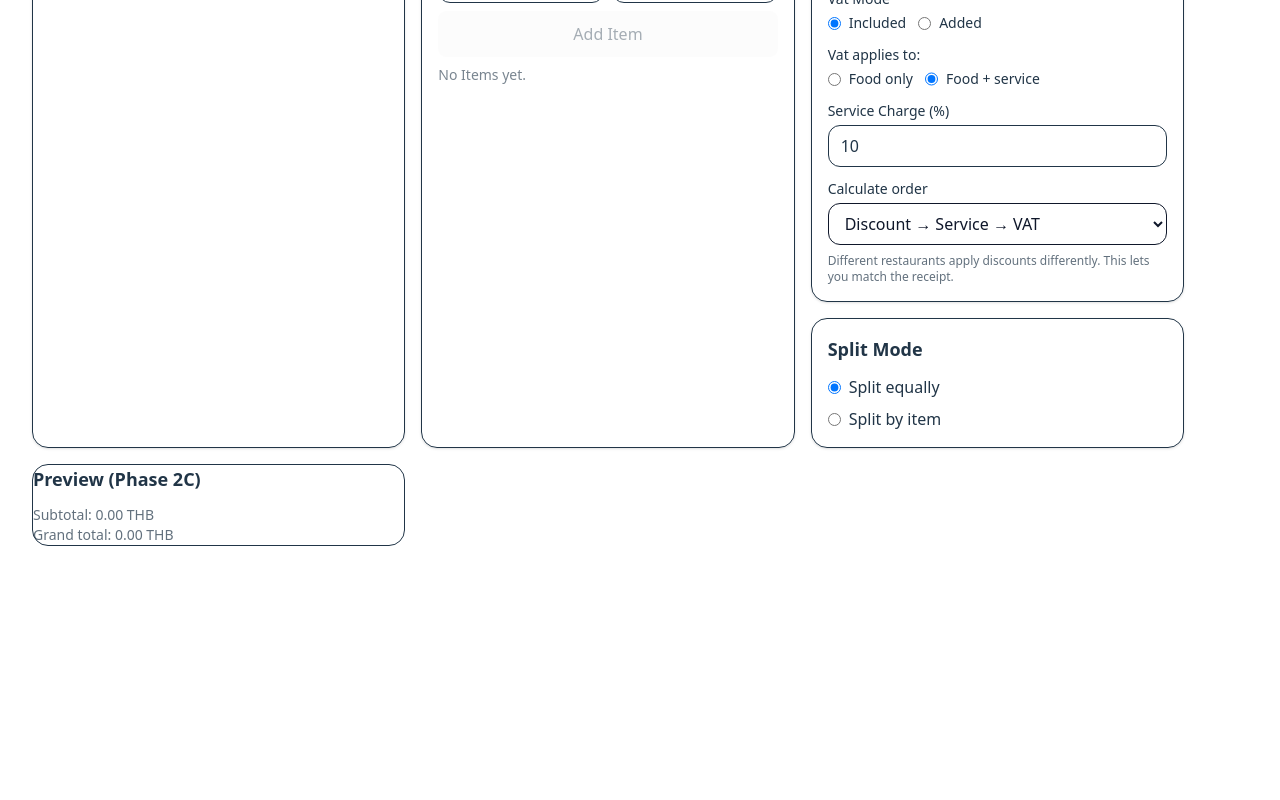
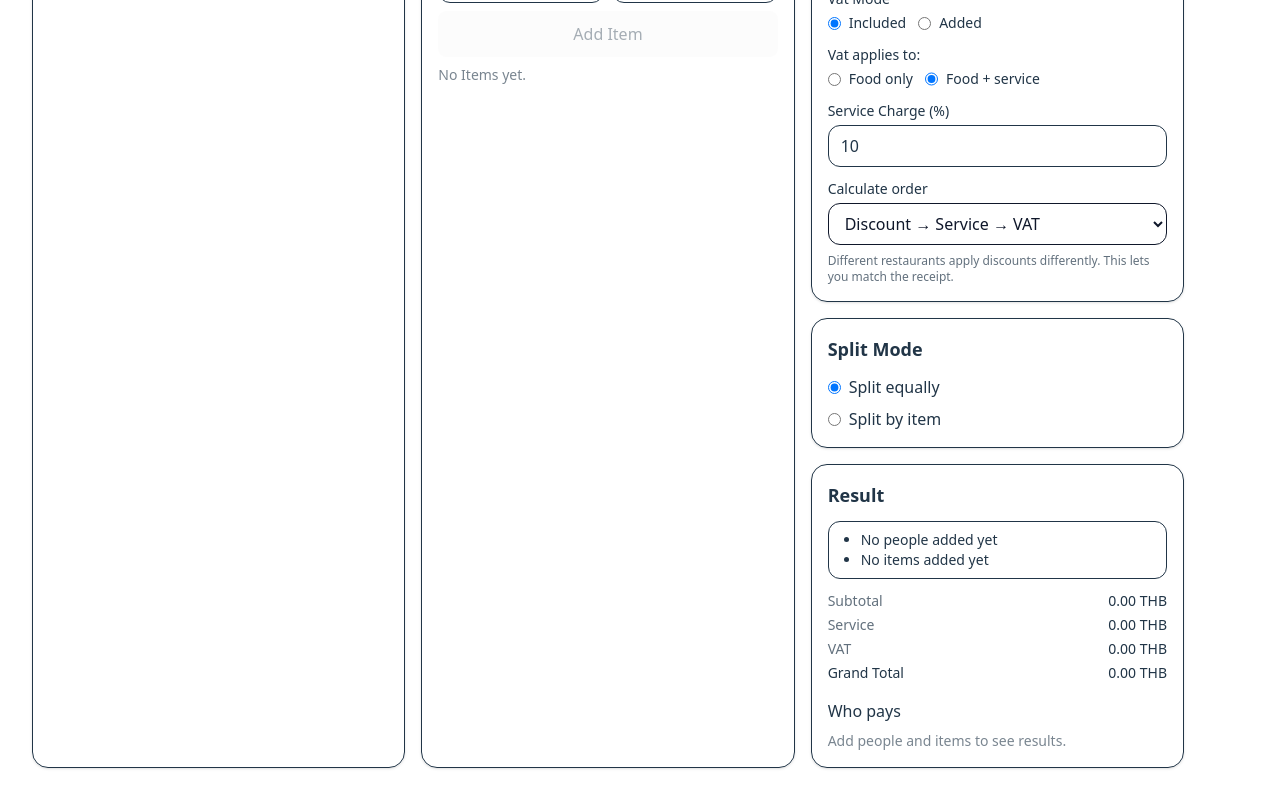
Before and after one commit to mosetz/bill-splitter, a React (Vite) app: page / in a window 1280 px wide. Shown: the part 278-1078 px from the top of the page. Before the commit the page ends 856 px from the top, so only its background shows below. Built offline with nearby package versions, Linux system fonts and the light colour scheme.

Commit message:
tested rounding.js now it fairly rounding, implement ResaultPanel component which will show the status

```diff
--- /dev/null
+++ b/src/component/results/ResultPanel.jsx
@@ -0,0 +1,89 @@
+import { useMemo } from "react";
+import { useSelector} from 'react-redux'
+import { computeBill } from "../../domain/calc/index";
+
+function money (n, currency = "THB") {
+    const num = Number(n) || 0
+    return `${num.toFixed(2)} ${currency}`
+}
+
+export default function ResultPanel() {
+    const bill = useSelector((state) => state.bill);
+    const items = useSelector((state) => state.items.list);
+    const people = useSelector((state) => state.people.list);
+
+
+    /**
+     * This hook change every time when state in redux change (bill, items, people)
+     * computeBill (index.js) is a pure function which for calculate thing such as subTotal, grandTotal
+     * if return a object contain subtotal, discount, service, vat, grandTotal and so on
+     */
+    const preview = useMemo(() => {
+        return computeBill({bill, items, people});
+    },[bill, items, people]);
+
+    const {totals, perPerson, meta} = preview;
+
+    return (
+        <section className="rounded-2xl border p-4 shadow-sm">
+            <h2 className="text-lg font-semibold mb-3">Result</h2>
+
+            {/*Warning */}
+            {meta.warnings?.length > 0 && (
+                <div className="mb-3 rounded-xl border px-3 py-2 text-sm">
+                    <ul className="list-disc pl-5">
+                        {meta.warnings.map((w) => (
+                            <li key={w}>{w}</li>
+                        ))}
+                    </ul>
+                </div>
+            )}
+
+            {/* Totals */}
+            <div className="space-y-1 text-sm">
+                <div className="flex justify-between">
+                    <span className="opacity-70">Subtotal</span>
+                    <span>{money(totals.subtotal, meta.currency)}</span>
+                </div>
+
+                <div className="flex justify-between">
+                    <span className="opacity-70">Service</span>
+                    <span>{money(totals.service, meta.currency)}</span>
+                </div>
+
+                <div className="flex justify-between">
+                    <span className="opacity-70">VAT</span>
+                    <span>{money(totals.vat, meta.currency)}</span>
+                </div>
+
+                <div className="flex justify-between">
+                    <span>Grand Total</span>
+                    <span>{money(totals.grandTotal, meta.currency)}</span>
+                </div>
+            </div>
+
+            {/* Per person */}
+            <div className="mt-4">
+                <h3 className="font-medium mb-2">Who pays</h3>
+
+                {perPerson?.length ? (
+                    <div className="space-y-2">
+                        {perPerson.map((p) => (
+                            <div
+                                key={p.personId}
+                                className="flex items-center justify-between rounded-xl border px-3 py-2"
+                            >
+                                <span className="truncate">{p.name}</span>
+                                <span className="font-medium">
+                                    {money(p.amountRounded ?? p.amountExact, meta.currency)}
+                                </span>
+                            </div>
+                        ))}
+                    </div>
+                ) : (
+                    <p className="text-sm opacity-60">Add people and items to see results.</p>
+                )}
+            </div>
+        </section>
+    );
+}
--- a/src/pages/home.jsx
+++ b/src/pages/home.jsx
@@ -4,7 +4,7 @@ import { addPerson, removePerson } from "../features/people/peopleSlice";
 import { addItem, removeItem, incrementQty, decrementQty, setItemSplitMode, assignItemToPerson } from "../features/items/itemSlice";
 import BillSetting from "../component/bill/BillSetting";
 import SplitModeSelector from "../component/split/SplitModeSelector";
-import { computeBill } from "../domain/calc";
+import ResultPanel from "../component/results/ResultPanel";
 export default function Home() {
 
     const dispatch = useDispatch()
@@ -23,15 +23,6 @@ export default function Home() {
     const [qty, setQty] = useState("1");
 
     const canAddPerson = personName.trim().length > 0;
-
-    /**
-     * This hook change every time when state in redux change (bill, items, people)
-     * computeBill (index.js) is a pure function which for calculate thing such as subTotal, grandTotal
-     * if return a object contain subtotal, discount, service, vat, grandTotal and so on
-     */
-    const preview = useMemo(() => {
-        return computeBill({bill, items, people});
-    }, [bill, items, people])
 
     /**
      * This hook use for control wether the button should be disable or enable
@@ -245,16 +236,8 @@ export default function Home() {
                         <section className="space-y-4">
                             <BillSetting />
                             <SplitModeSelector />
+                            <ResultPanel />
                         </section>
-                        <div className="rounded-2xl border">
-                            <h2 className="text-lg font-semibold mb-3">Preview (Phase 2C)</h2>
-                            <p className="text-sm opacity-70">
-                                Subtotal: {preview.totals.subtotal.toFixed(2)} {preview.meta.currency}
-                            </p>
-                            <p className="text-sm opacity-70">
-                                Grand total: {preview.totals.grandTotal.toFixed(2)} {preview.meta.currency}
-                            </p>
-                        </div>
                     </div>
                 </div>
             </div>
```
Also changed, not shown: src/domain/calc/rounding.js (+7 -0 lines), 1 other file (tests, documents, lock files or other folders).
